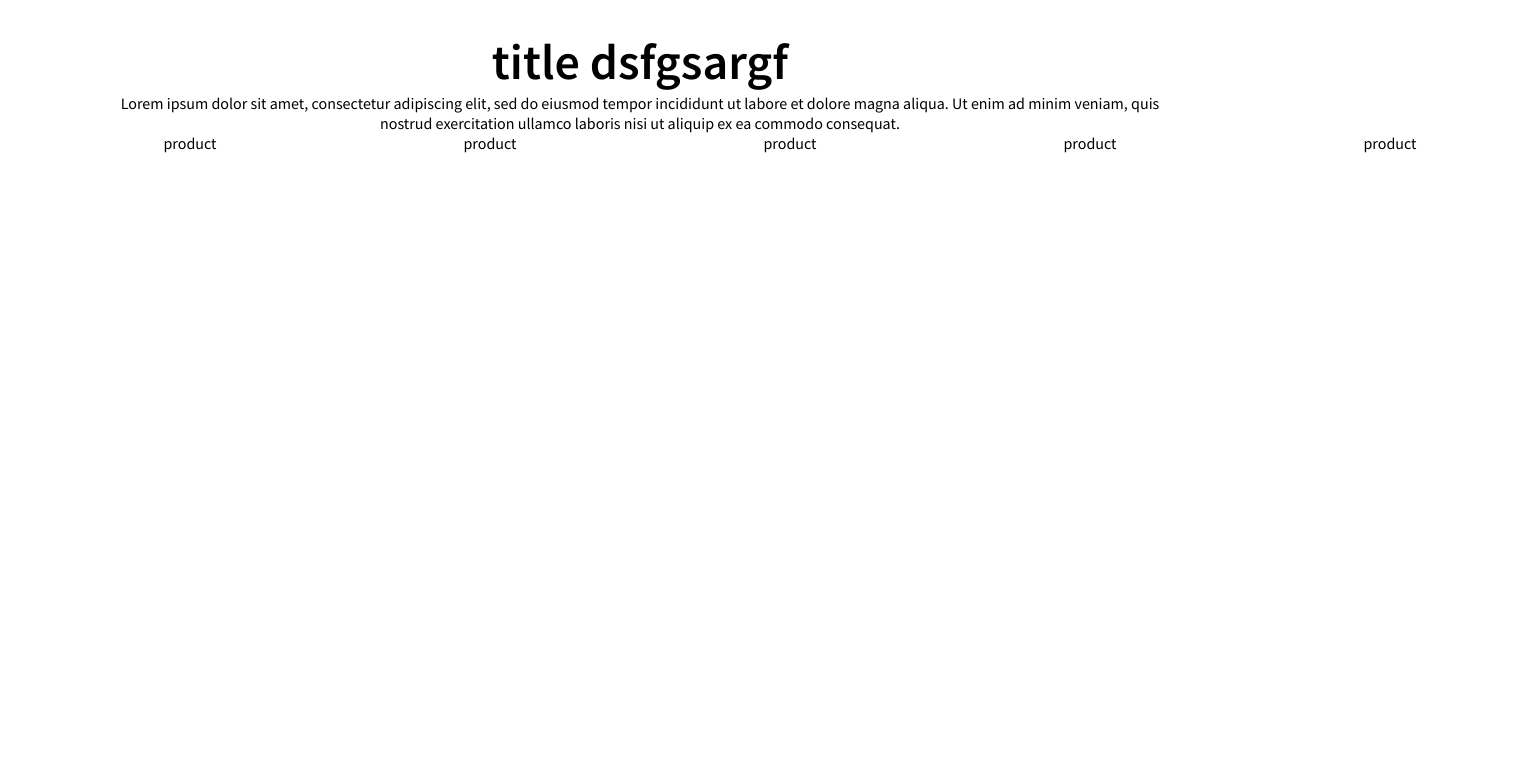
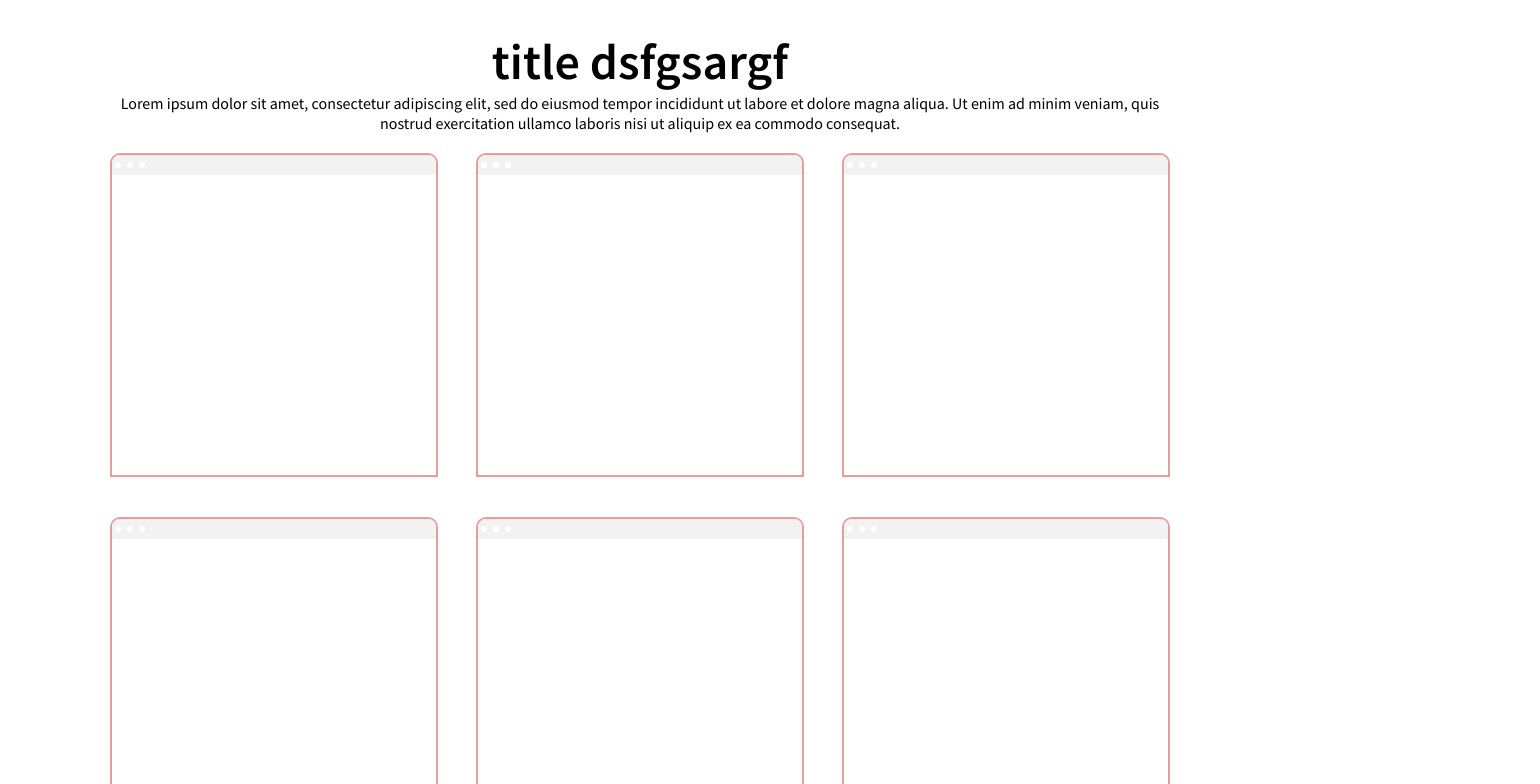
Before and after one commit to Svrchi/Portfolio, a React (Create React App) app in the folder portfolio/: page / in a window 1280 px wide. Shown: the part 1620-2404 px from the top of the page, 1540 px wide, since content can reach past the window. Before the commit the page ends 1823 px from the top, so only its background shows below. Built offline with nearby package versions, Linux system fonts and the light colour scheme.

Commit message:
minor display additions

```diff
--- a/portfolio/src/Components/product/product.css
+++ b/portfolio/src/Components/product/product.css
@@ -1,3 +1,23 @@
 .p{
-    width: 300px;
+    width: 30%;
+    height: 40vh;
+    margin: 20px 10px;
+    border: 2px solid rgb(229, 157, 157);
+    border-radius: 10px 10px 0px 0px;
+    overflow: hidden;
 }
+
+.p-browser{
+    height: 20px;
+    background-color: rgb(243, 242, 242);
+    display: flex;
+    align-items: center;
+}
+
+.p-circle{
+    width: 6px;
+    height: 6px;
+    border-radius: 50%;
+    margin:3px;
+    background-color: white;
+}
--- a/portfolio/src/Components/product/product.jsx
+++ b/portfolio/src/Components/product/product.jsx
@@ -1,7 +1,18 @@
 import "./product.css";
 
 const Product = () => {
-  return <div className="p">product</div>;
+  return (
+    <div className="p">
+      <div className="p-browser">
+        <div className="p-circle"></div>
+        <div className="p-circle"></div>
+        <div className="p-circle"></div>
+      </div>
+      <a href="hhtp://lama.dev" target="_blank" rel="noreferrer" >
+        <img src="" alt="" className="p-img" />
+      </a>
+    </div>
+  );
 };
 
 export default Product;
--- a/portfolio/src/Components/productList/productList.css
+++ b/portfolio/src/Components/productList/productList.css
@@ -20,4 +20,7 @@
 
 .pl-list{
     display: flex;
+    flex-wrap: wrap;
+    justify-content: space-between;
+    width: 100%;
 }
```
